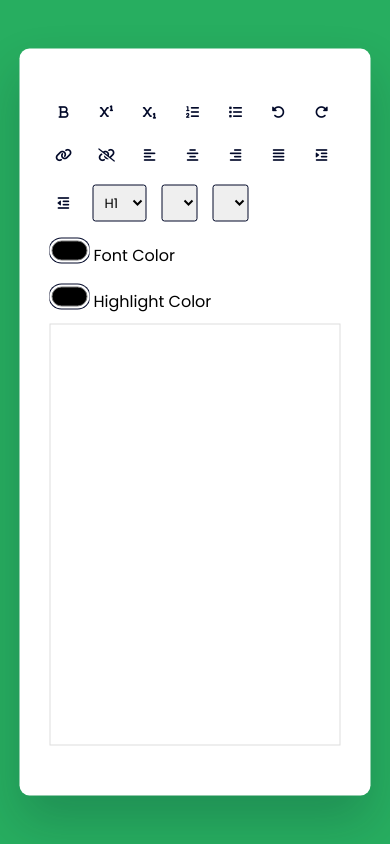
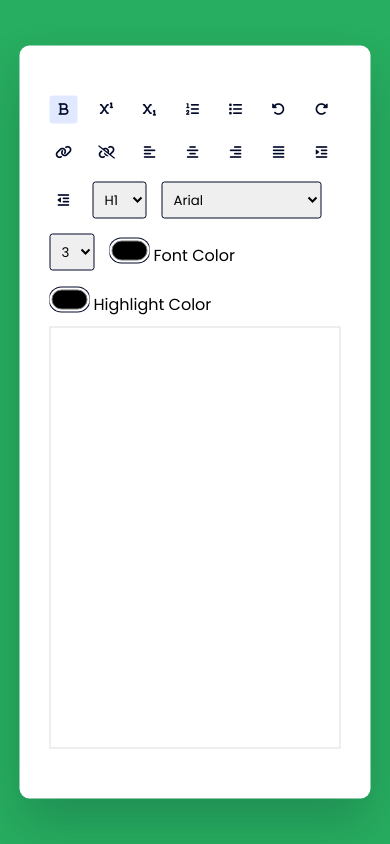
Before and after one commit to AbirDoesFrontend/rich-text-editor, a plain HTML site: page index.html in a window 390 px wide. Both pictures are taken after a click on the button 63 px from the left and 112 px from the top of the page. Drawn offline with Linux system fonts and the light colour scheme.

Commit message:
Bug fixed

```diff
--- a/index.html
+++ b/index.html
@@ -7,7 +7,7 @@
     <meta name="viewport" content="width=device-width, initial-scale=1.0">
     <link rel="stylesheet" href="https://cdnjs.cloudflare.com/ajax/libs/font-awesome/6.2.1/css/all.min.css">
     <link rel="stylesheet" href="style.css">
-    <title>Online Text Editor | ADF</title>
+    <title>#2 - Online Text Editor | AsmrProg</title>
 </head>
 
 <body>
--- a/main.js
+++ b/main.js
@@ -1,10 +1,97 @@
-const optionBtn = document.querySelectorAll('option-button');
-const advBtn = document.querySelectorAll('adv-option-button');
-const fontName = document.getElementById('fontName');
-const fontSizeRef = document.getElementById('fontSize');
-const writingArea = document.getElementById('text-input');
-const linkButton = document.getElementById("createLink");
-const alignButtons = document.querySelectorAll(".align");
-const spacingButtons = document.querySelectorAll(".spacing");
-const formatButtons = document.querySelectorAll(".format");
-const scriptButtons = document.querySelectorAll(".script");
+let optionsButtons = document.querySelectorAll(".option-button");
+let advancedOptionButton = document.querySelectorAll(".adv-option-button");
+let fontName = document.getElementById("fontName");
+let fontSizeRef = document.getElementById("fontSize");
+let writingArea = document.getElementById("text-input");
+let linkButton = document.getElementById("createLink");
+let alignButtons = document.querySelectorAll(".align");
+let spacingButtons = document.querySelectorAll(".spacing");
+let formatButtons = document.querySelectorAll(".format");
+let scriptButtons = document.querySelectorAll(".script");
+
+let fontList = [
+    "Arial",
+    "Verdana",
+    "Times New Roman",
+    "Garamond",
+    "Georgia",
+    "Courier New",
+    "Cursive",
+];
+
+const intializer = () => {
+    highlighter(alignButtons, true);
+    highlighter(spacingButtons, true);
+    highlighter(formatButtons, false);
+    highlighter(scriptButtons, true);
+
+    fontList.map((value) => {
+        let option = document.createElement("option");
+        option.value = value;
+        option.innerHTML = value;
+        fontName.appendChild(option);
+    });
+
+    for (let i = 1; i <= 7; i++) {
+        let option = document.createElement("option");
+        option.value = i;
+        option.innerHTML = i;
+        fontSizeRef.appendChild(option);
+    }
+
+    fontSizeRef.value = 3;
+};
+
+const modifyText = (command, defaultUi, value) => {
+    document.execCommand(command, defaultUi, value);
+};
+
+optionsButtons.forEach((button) => {
+    button.addEventListener("click", () => {
+        modifyText(button.id, false, null);
+    });
+});
+
+advancedOptionButton.forEach((button) => {
+    button.addEventListener("change", () => {
+        modifyText(button.id, false, button.value);
+    });
+});
+
+
+linkButton.addEventListener("click", () => {
+    let userLink = prompt("Enter a URL?");
+    if (/http/i.test(userLink)) {
+        modifyText(linkButton.id, false, userLink);
+    } else {
+        userLink = "http://" + userLink;
+        modifyText(linkButton.id, false, userLink);
+    }
+});
+
+const highlighter = (className, needsRemoval) => {
+    className.forEach((button) => {
+        button.addEventListener("click", () => {
+            if (needsRemoval) {
+                let alreadyActive = false;
+                if (button.classList.contains("active")) {
+                    alreadyActive = true;
+                }
+                highlighterRemover(className);
+                if (!alreadyActive) {
+                    button.classList.add("active");
+                }
+            } else {
+                button.classList.toggle("active");
+            }
+        });
+    });
+};
+
+const highlighterRemover = (className) => {
+    className.forEach((button) => {
+        button.classList.remove("active");
+    });
+};
+
+window.onload = intializer();
```
